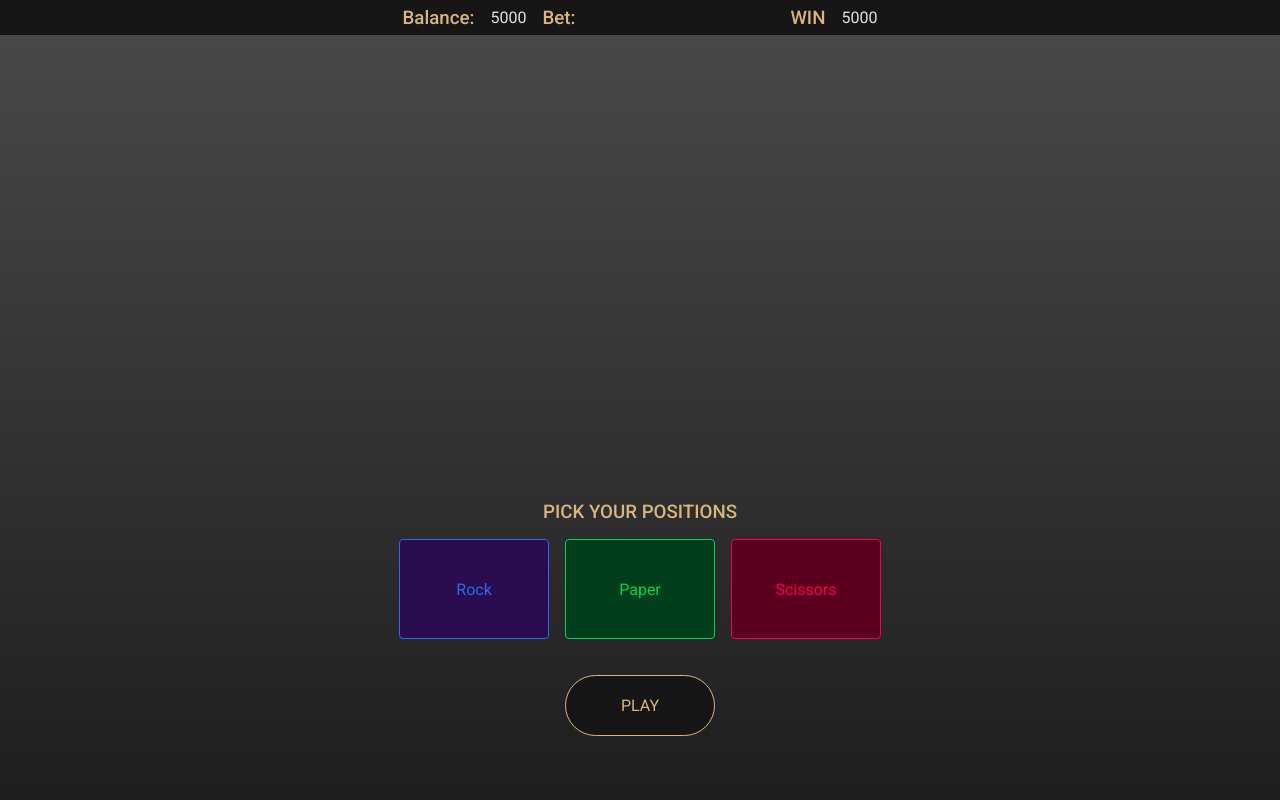
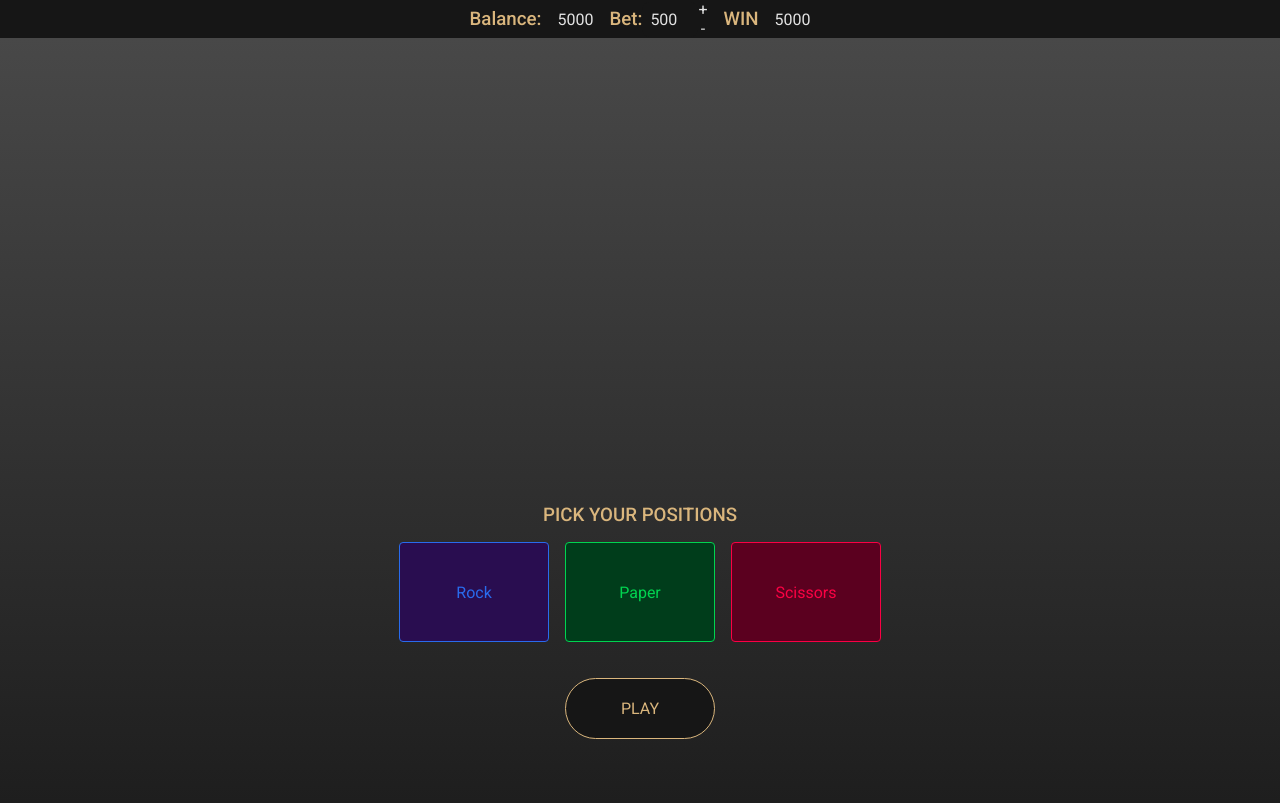
Before and after one commit to engpedromartins/rock-paper-scissors, a React (Create React App) app: page / in a window 1280 px wide. Built offline with nearby package versions, Linux system fonts and the light colour scheme.

Commit message:
feat: add context an use at header

```diff
--- a/src/App.tsx
+++ b/src/App.tsx
@@ -2,14 +2,17 @@ import React from 'react';
 import AppBar from './components/Header/Header';
 import GlobalStyle from "./styles/global";
 import Game from './components/Game/Game';
+import { BetProvider } from './contexts/BetContext';
 
 
 const App: React.FC = () => {
   return (
     <>
       <GlobalStyle />
-      <AppBar />
-      <Game />
+      <BetProvider>
+        <AppBar />
+        <Game />
+      </BetProvider>
     </>
   );
 };
--- a/src/components/Header/Header.style.ts
+++ b/src/components/Header/Header.style.ts
@@ -21,23 +21,35 @@ export const WrapBetValue = styled.div`
 `
 
 export const StyledNumberInput = styled.input`
-width: 100%;
-padding: 0.5rem;
-border: none;
-border-radius: 0.5rem;
-background-color: ${colors.secondaryDark};
-color: ${colors.gray};
-appearance: none;
-
-appearance: textfield; /* Remover controle de incremento */
-  -moz-appearance: textfield; /* Remover controle de incremento no Firefox */
+  width: 3.5rem;
+  padding: 0.5rem;
+  border: none;
+  border-radius: 0.5rem;
+  background-color: ${colors.secondaryDark};
+  color: ${colors.gray};
+  outline: none;
 
   &::-webkit-inner-spin-button,
   &::-webkit-outer-spin-button {
-    appearance: none; /* Ocultar a seta */
+    -webkit-appearance: none; /* Remover estilo personalizado da seta */
+    margin: 0; /* Remover espaço em branco */
   }
+`;
 
-&:focus {
-  outline: none;
-}
-`;
+export const Button = styled.div`
+background: transparent;
+border: none;
+padding: 1px;
+justify-content: center;
+align-items: center;
+margin: 0px;
+padding: 0px;
+`
+
+export const WrapButton = styled.div`
+display: flex;
+flex-direction: column;
+align-items: center;
+justify-content: center;
+
+`
--- a/src/components/Header/Header.tsx
+++ b/src/components/Header/Header.tsx
@@ -1,24 +1,62 @@
-import React from 'react'
-import { Header, HeaderContent, WrapBetValue, StyledNumberInput } from './Header.style'
+import React, { KeyboardEvent, useContext } from 'react';
+import { BetContext } from '../../contexts/BetContext';
+import { Header, HeaderContent, WrapBetValue, WrapButton, Button, StyledNumberInput } from './Header.style';
 
-interface PropsAppBar {
-}
+interface PropsAppBar { }
 
-export default function AppBar(props: PropsAppBar) {
+const AppBar: React.FC<PropsAppBar> = React.memo(() => {
+  const minBet = 500;
+  const betContext = useContext(BetContext);
+
+  if (!betContext) {
+    return null;
+  }
+
+  const { bet, setBet, balance } = betContext;
+
+  const handleKeyDown = (event: KeyboardEvent<HTMLInputElement>) => {
+    event.preventDefault();
+  };
+
+  const handleIncrement = () => {
+    const newBet = bet + 500;
+    if (newBet <= balance) {
+      setBet(newBet);
+    }
+  };
+
+  const handleDecrement = () => {
+    const newBet = bet - 500;
+    if (newBet >= minBet) {
+      setBet(newBet);
+    }
+  };
 
   return (
     <Header>
       <HeaderContent>
         <h3>Balance:</h3>
-        <span>5000</span>
+        <span>{balance}</span>
         <WrapBetValue>
           <h3>Bet:</h3>
-          <StyledNumberInput type="number" />
+          <StyledNumberInput
+            type="number"
+            min={minBet}
+            step={500}
+            value={bet}
+            onKeyDown={handleKeyDown}
+            readOnly
+          />
+          <WrapButton>
+            <Button onClick={handleIncrement}>+</Button>
+            <Button onClick={handleDecrement}>-</Button>
+          </WrapButton>
         </WrapBetValue>
         <h3>WIN</h3>
         <span>5000</span>
-
       </HeaderContent>
     </Header>
-  )
-}
+  );
+});
+
+export default AppBar;
--- /dev/null
+++ b/src/contexts/BetContext.tsx
@@ -0,0 +1,37 @@
+import React, { createContext, useState } from 'react';
+
+interface BetContextData {
+  bet: number;
+  setBet: (amount: number) => void;
+  balance: number;
+}
+
+const initContext = {
+  bet: 500,
+  balance: 5000,
+}
+
+const BetContext = createContext<BetContextData | undefined>(undefined);
+
+const BetProvider: React.FC<{ children: React.ReactNode }> = ({ children }) => {
+  const [bet, setBet] = useState<number>(initContext.bet);
+  const [balance, setBalance] = useState<number>(initContext.balance);
+
+  const handleSetBet = (amount: number) => {
+    setBet(amount);
+  };
+
+  const betContextValue: BetContextData = {
+    bet,
+    setBet: handleSetBet,
+    balance,
+  };
+
+  return (
+    <BetContext.Provider value={betContextValue}>
+      {children}
+    </BetContext.Provider>
+  );
+};
+
+export { BetContext, BetProvider };
```
